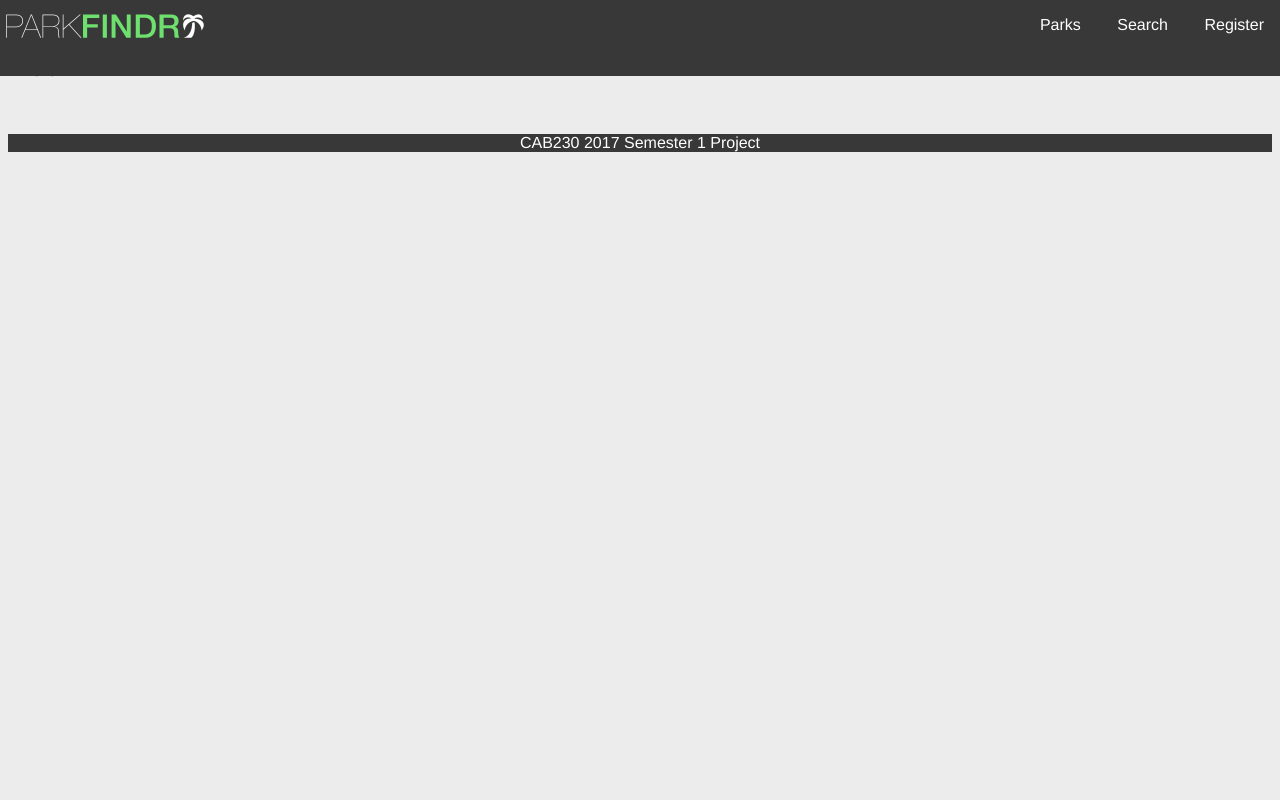
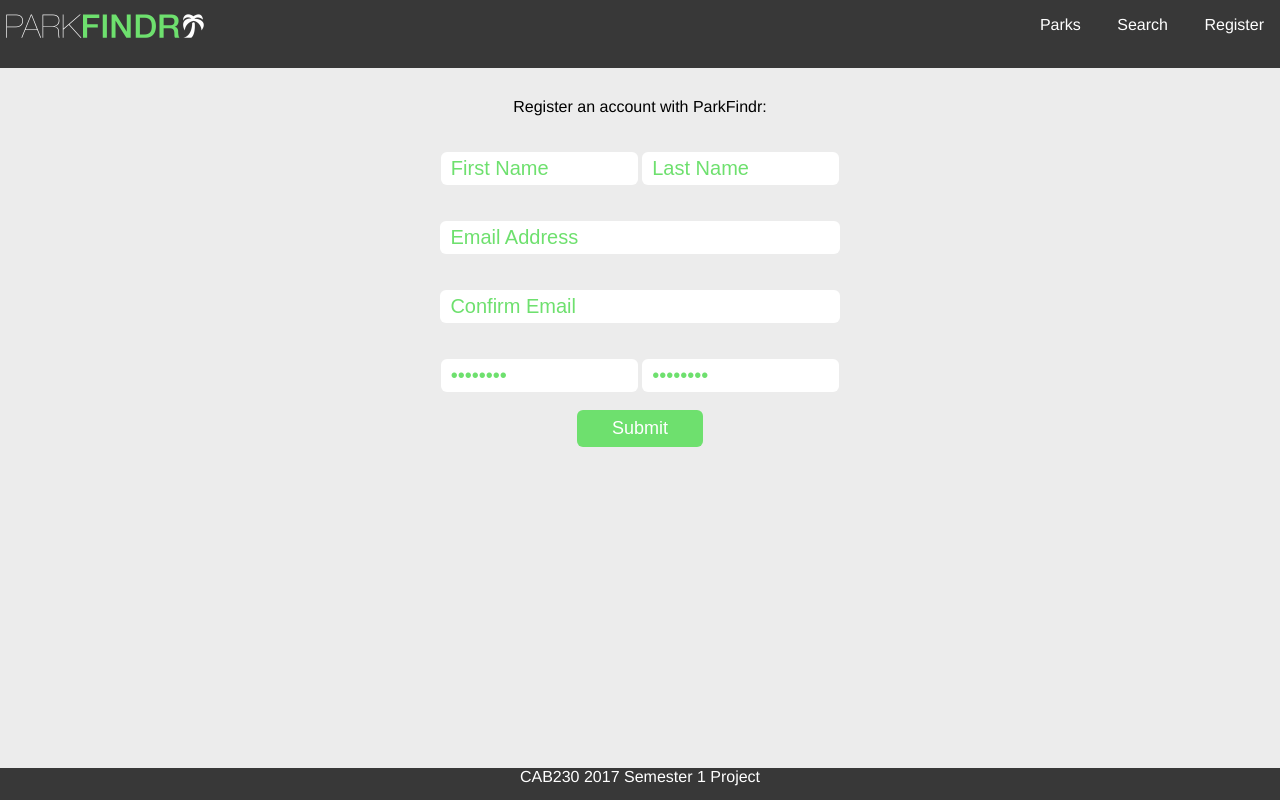
Before and after one commit to myles-robinson/CAB230, a PHP site: page /register.html in a window 1280 px wide. Run offline with PHP 8.4, Linux system fonts and the light colour scheme.

Commit message:
Updated index.html, register.html and stylesheet.css

```diff
--- a/index.html
+++ b/index.html
@@ -36,7 +36,11 @@
 
 		<!-- CONTENT -->
 		<div id="content">
-			<br><br><br>INDEX
+			<img src="graphics/bg.jpg" alt="Brisbane Map Background" id="indexBg">
+			<div id="search">
+				<input type="text" id="searchInput">
+				<br><input type="button" onclick="" value="Search" id="searchButton">
+			</div>
 		</div>
 
 		<br><br><br>
--- a/item.html
+++ b/item.html
@@ -44,7 +44,8 @@
 		<h1 style="font-size: 35px; text-align: center;">Southbank Parklands</h1>
 		<h3 style="text-align: center"><i class="fa fa-camera-retro fa-2x"></i>South Brisbane</h3> -->
 		<br><br>
-		<img src="graphics/streetsbeach.jpg" alt="Streets Beach, South Bank" style = "width:100%; height:auto;">
+		<img src="graphics/streetsbeach.jpg" alt="Streets Beach, South Bank" style = "width:100%; height:auto;" id="itemPageBanner">
+		<br><br><br><br><br><br><br><br><br><br><br><br><br>
 		<p style = "text-align: center; font-size: 36px;"> South Bank Parklands </p>
 
 		<span class="col-md-6" style="margin-left: 18%; width: 25%; float: left; ">
--- a/register.html
+++ b/register.html
@@ -35,8 +35,16 @@
 		</div>
 
 		<!-- CONTENT -->
-		<div id="content">
-			<br><br><br>REGISTER
+		<div id="registerContent">
+			<br><br><br><br><br>
+			Register an account with ParkFindr:
+			<br><br><br><input type="text" name="fname" id="registerInputHalf" value="First Name">
+			<input type="text" name="lname" id="registerInputHalf" value="Last Name">
+			<br><br><br><input type="text" name="email" id="registerInput" value="Email Address">
+			<br><br><br><input type="text" name="confirmemail" id="registerInput" value="Confirm Email">
+			<br><br><br><input type="password" name="pw" id="registerInputHalf" value="password">
+			<input type="password" name="confirmpw" id="registerInputHalf" value="password">
+			<br><br><input type="button" onclick="" value="Submit" id="submitButton">
 		</div>
 
 		<br><br><br>
--- a/stylesheet.css
+++ b/stylesheet.css
@@ -14,7 +14,8 @@ body {
     top: 0;
     left: 0;
     width: 100%;
-    height: 9.5%;
+    height: 8.5%;
+    z-index: 2;
 }
 
 /* HEADER LOGO */
@@ -42,7 +43,7 @@ body {
 #navbar a {
     color: white;
     text-align: center;
-    padding: 18px 16px;
+    padding: 20px 16px;
     text-decoration: none;
     background-color: #383838;
 }
@@ -53,6 +54,7 @@ body {
 
 /* FOOTER */
 #footer {
+	position: fixed;
 	background-color: #383838;
     bottom: 0;
     left: 0;
@@ -82,6 +84,9 @@ body {
     padding-left: 0;
     margin-left: 0;
     margin-top: 0;
+    position: absolute;
+	z-index: 0;
+    left: 0;
 }
 
 .bannertitle {
@@ -161,3 +166,122 @@ td {
   margin-top: 0;
 
 }
+
+/* INDEX BG */
+#indexBg {
+	width: 100%;
+	height: 80%;
+	position: absolute;
+	z-index: 0;
+	left: 0;
+}
+
+/* INDEX Search Div */
+#search {
+	position: fixed;
+	z-index: 1;
+	width: 100%;
+	height: 60%;
+	left: 0;
+	padding: 15% 22.5%;
+}
+
+#searchInput {
+    width: 50%;
+    color: #6ee06e;
+    padding: 10px 50px;
+    border-radius: 6px;
+    border-style: none;
+    font-size: 30px;
+    background-image: url('graphics/searchIcon.png');
+    background-position: 10px 10px;
+    background-repeat: no-repeat;
+}
+
+#searchInput:focus {
+	background-image: url('graphics/searchIconG.png');
+	outline: none;
+}
+
+#searchButton {
+	width: 10%;
+	background-color: #6ee06e;
+    border: none;
+    border-radius: 6px;
+    color: white;
+    padding: 8px 16px;
+    text-decoration: none;
+    margin: 0 22.5%;
+    cursor: pointer;
+    font-size: 20px;
+}
+
+#searchButton:hover {
+	background-color: #85f185;
+	font-size: 22px;
+}
+
+#searchButton:focus {
+	outline: none;
+}
+
+/* REGISTER PAGE */
+
+#registerInput {
+    color: #6ee06e;
+    padding: 5px 10px;
+    border-radius: 6px;
+    border-style: none;
+    font-size: 20px;
+    width: 30%;
+}
+
+#registerInput:focus {
+	outline: none;
+}
+
+#registerInputHalf {
+    color: #6ee06e;
+    padding: 5px 10px;
+    border-radius: 6px;
+    border-style: none;
+    font-size: 20px;
+    width: 14%;
+}
+
+#registerInputHalf:focus {
+	outline: none;
+}
+
+#submitButton {
+	background-color: #6ee06e;
+    border: none;
+    border-radius: 6px;
+    color: white;
+    padding: 8px 16px;
+    text-decoration: none;
+    cursor: pointer;
+    font-size: 18px;
+    display: block;
+    margin: auto;
+    width: 10%;
+}
+
+#submitButton:hover {
+	background-color: #85f185;
+	font-size: 20px;
+}
+
+#submitButton:focus {
+	outline: none;
+}
+
+#registerContent {
+	text-align: center;
+}
+
+#itemPageBanner {
+	position: absolute;
+	z-index: 0;
+    left: 0;
+}
```
Also changed, not shown: graphics/bg.jpg (added), graphics/searchIcon.png (added), graphics/searchIconG.png (added).
